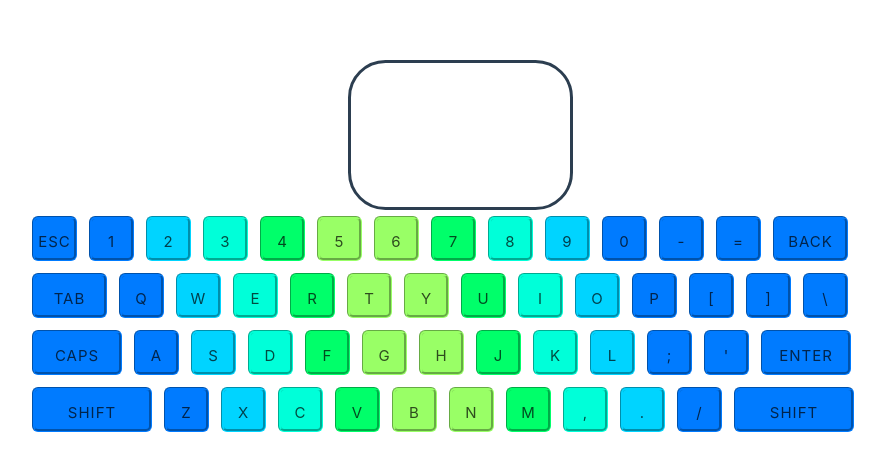
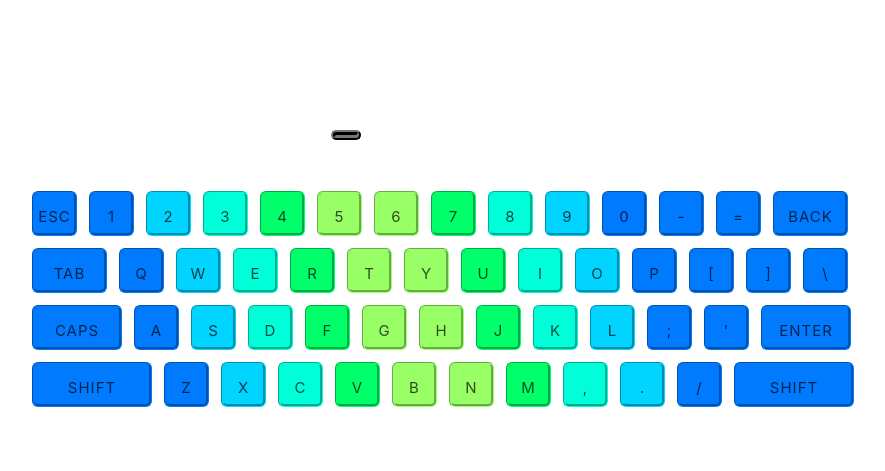
Before and after one commit to xypatel/Type-Blitz, a Vue app in the folder type-blitz/: page / in a window 1280 px wide. Shown: the part 151-622 px from the top of the page, without its empty margins (196-1081 px from the left). Built offline with nearby package versions, Linux system fonts and the light colour scheme.

Commit message:
chore: update style

```diff
--- a/type-blitz/src/components/KeyboardDisplay.vue
+++ b/type-blitz/src/components/KeyboardDisplay.vue
@@ -124,6 +124,7 @@ export default {
 </template>
 
 <style scoped>
+
 body {
   background-color: black;
   font-family: "Helvetica Neue", Helvetica, Arial, sans-serif;
@@ -161,16 +162,27 @@ li {
 }
 
 #inputDisplay{
-  display: inline-flex;
-  justify-content: center;
-  align-items: center;
-  margin-left: 50%;
-  height: 2em;
-  width: 3em;
-  border-radius: 0.5em;
-  font-size: 5em;
-  border-style: solid;
+  padding-left: 1%;
+  padding-right: 1%;
+  width: fit-content;
+
+  border-style: ridge;
+  border-width: thick;
+  border-radius: .20em;
+  border-color: #222222;
+
+  font-size: 3em;
   font-family: "Helvetica Neue", Helvetica, Arial, sans-serif;
+  font-weight: 500;
+  color: white;
+
+
+  background-color: rgba(0,0,0,0.3);
+  margin-left: 11em;
+  margin-top: 1em;
+  margin-bottom: 1em;
+
+
 }
 
 #Tab {
@@ -260,7 +272,7 @@ li {
 .hit {
   -webkit-animation: hit 0.3s cubic-bezier(0.390, 0.575, 0.565, 1.000) both;
   animation: hit 0.3s cubic-bezier(0.390, 0.575, 0.565, 1.000) both;
-  background-color: magenta;
+  background-color: rgb(255, 0, 255, 100%);
 }
 
 @-webkit-keyframes hit {
```
